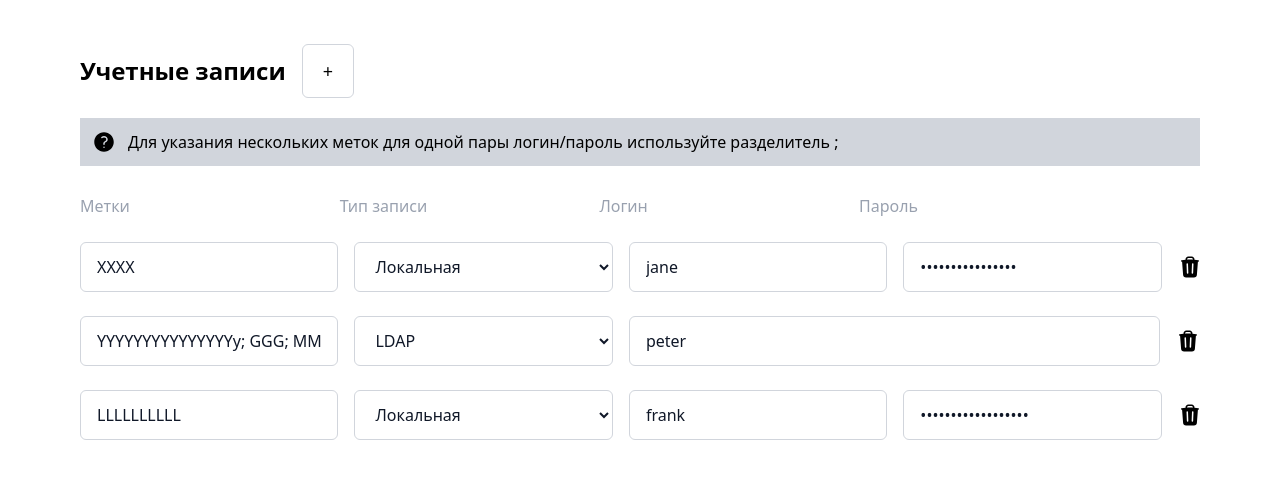
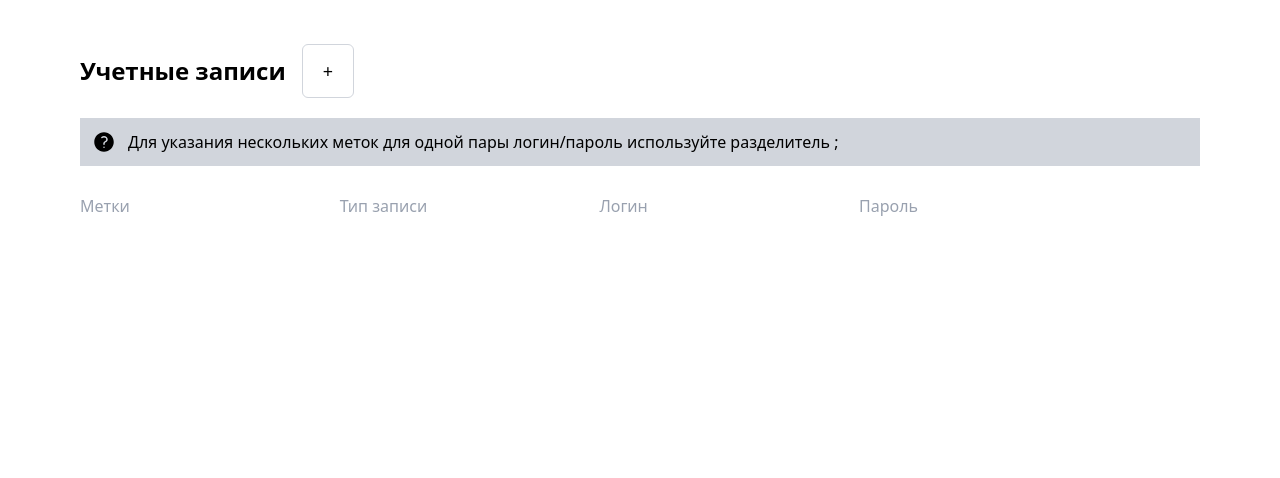
Before and after one commit to eclectic-mind/vue-test-app, a Vue app in the folder vue-test-app/: page / in a window 1280 px wide. Shown: the top 478 px of the page. Built offline with nearby package versions, Linux system fonts and the light colour scheme.

Commit message:
notask: доделываает отправку формы по blur и ресет

```diff
--- a/vue-test-app/package.json
+++ b/vue-test-app/package.json
@@ -10,11 +10,11 @@
   },
   "dependencies": {
     "@heroicons/vue": "^2.2.0",
+    "@preline/toggle-password": "^3.2.3",
     "@tailwindcss/postcss": "^4.1.15",
     "@tailwindcss/vite": "^4.1.15",
     "pinia": "^3.0.3",
     "pinia-plugin-persistedstate": "^4.5.0",
-    "vee-validate": "^4.15.1",
     "vue": "^3.5.22"
   },
   "devDependencies": {
--- a/vue-test-app/src/components/Entry.vue
+++ b/vue-test-app/src/components/Entry.vue
@@ -1,10 +1,12 @@
 <script setup lang="ts">
 import { TrashIcon } from '@heroicons/vue/24/solid';
-// import { EyeIcon } from '@heroicons/vue/24/solid';
-// import { EyeSlashIcon } from '@heroicons/vue/24/solid';
-
-import type {IEntryItem} from "../stores/types";
+import { EyeIcon } from '@heroicons/vue/24/solid';
+import { EyeSlashIcon } from '@heroicons/vue/24/solid';
+import type {IEntryItem, Preline} from "../stores/types";
 import {useAccountStore} from "../stores";
+import('@preline/toggle-password').then(() => {
+  (window as unknown as { HSStaticMethods: Preline['HSStaticMethods'] }).HSStaticMethods.autoInit();
+});
 
 const myStore = useAccountStore();
 const props = defineProps<IEntryItem>();
@@ -60,21 +62,22 @@ const stringifyMark = (array: { text: string }[]): string => {
         />
       </div>
 
-      <div v-if="props.entry.password" class="w-3/13 min-w-3/13">
+      <div v-if="props.entry.password" class="relative w-3/13 min-w-3/13">
         <input type="password"
                name="password"
+               id="hs-toggle-password"
                :placeholder="props.entry.password"
                :value="props.entry.password"
                readonly
                class="border border-gray-300 bg-white text-gray-900 appearance-none block rounded-md py-3 px-4 focus:border-blue-500 focus:outline-none w-full"
         />
-        <!-- <button type="button"
-                entry-toggle-password='{ "target": "#toggle-password" }'
-                class="cursor-pointer"
+        <button type="button"
+                data-hs-toggle-password='{"target": "#hs-toggle-password"}'
+                class="absolute inset-y-0 end-0 flex items-center z-20 px-3 cursor-pointer"
                 aria-label="password toggle" >
-          <EyeSlashIcon class="size-4 password-active:hidden block"/>
-          <EyeIcon class="size-4 password-active:block hidden" />
-        </button> -->
+          <EyeSlashIcon class="size-4 hs-password-active:hidden"/>
+          <EyeIcon class="size-4 hidden hs-password-active:block" />
+        </button>
       </div>
 
       <div class="text-right">
--- a/vue-test-app/src/components/Form.vue
+++ b/vue-test-app/src/components/Form.vue
@@ -1,5 +1,4 @@
 <script setup lang="ts">
-import {TrashIcon} from "@heroicons/vue/24/solid";
 import {useAccountStore} from '../stores/';
 import {reactive} from 'vue';
 import type {IAccountItem} from "../stores/types.ts";
@@ -10,21 +9,17 @@ const state = reactive({
   isLocal: true
 });
 
-const form = reactive({
+const initialValues = {
   mark: '',
   login: '',
   password: '',
   localType: ''
-});
+};
 
-const onChange = (event: Event): void => {
-  const target = event.target as HTMLInputElement;
+const form = reactive({ ...initialValues });
 
-  if (target?.value === 'ldap') {
-    state.isLocal = false;
-  } else {
-    state.isLocal = true;
-  }
+const reset = (): void => {
+  Object.assign(form, initialValues);
 }
 
 const formatMark = (marks: string): { text: string }[] => {
@@ -45,6 +40,10 @@ const addEntry = (entry: IAccountItem): void => {
 };
 
 const submit = (): void => {
+  if (!form.login || !form.localType) {
+    return;
+  }
+
   const markData = formatMark(form.mark);
 
   const data: IAccountItem = {
@@ -55,6 +54,15 @@ const submit = (): void => {
   }
 
   addEntry(data);
+  reset();
+};
+
+const onChange = (event: Event): void => {
+  const target = event.target as HTMLInputElement;
+
+  state.isLocal = target?.value !== 'ldap';
+
+  submit();
 };
 </script>
 
@@ -63,11 +71,13 @@ const submit = (): void => {
     <div class="form__row flex flex-row justify-between gap-x-4 py-3 items-center">
       <div class="w-3/13 min-w-3/13">
         <input v-model="form.mark"
+               @blur="submit()"
+               :maxlength="50"
                type="text"
                name="mark"
-               :maxlength="50"
                placeholder="Введите метки"
-               class="invalid:border-red-500 border border-gray-300 bg-white text-gray-900 appearance-none block rounded-md py-3 px-4 focus:border-blue-500 focus:outline-none w-full"
+               class="invalid:border-red-500 border border-gray-300 bg-white text-gray-900 appearance-none block
+               rounded-md py-3 px-4 focus:border-blue-500 focus:outline-none w-full"
         />
       </div>
 
@@ -75,7 +85,9 @@ const submit = (): void => {
         <select v-model="form.localType"
                 @change="onChange($event)"
                 name="localType"
-                class="invalid:border-red-500 border border-gray-300 bg-white text-gray-900 block rounded-md py-3 px-4 focus:border-blue-500 focus:outline-none w-full">
+                class="invalid:border-red-500 border border-gray-300 bg-white text-gray-900 block rounded-md py-3
+                px-4 focus:border-blue-500 focus:outline-none w-full"
+        >
           <option value="" selected class="invisible"></option>
           <option value="ldap">
             LDAP
@@ -88,28 +100,32 @@ const submit = (): void => {
 
       <div class="w-full min-w-3/13">
         <input v-model="form.login"
+               @blur="submit()"
+               :maxlength="100"
                type="text"
                name="login"
-               :maxlength="100"
                placeholder="Введите логин"
                required
-               class="invalid:border-red-500 border border-gray-300 bg-white text-gray-900 appearance-none block rounded-md py-3 px-4 focus:border-blue-500 focus:outline-none w-full"
+               class="invalid:border-red-500 border border-gray-300 bg-white text-gray-900 appearance-none block
+               rounded-md py-3 px-4 focus:border-blue-500 focus:outline-none w-full"
         />
       </div>
 
       <div v-if="state.isLocal" class="w-3/13 min-w-3/13">
         <input v-model="form.password"
+               @blur="submit()"
+               :maxlength="100"
+               :required="state.isLocal"
                type="text"
                name="password"
-               :maxlength="100"
                placeholder="Введите пароль"
-               class="invalid:border-red-500 border border-gray-300 bg-white text-gray-900 appearance-none block rounded-md py-3 px-4 focus:border-blue-500 focus:outline-none w-full"
+               class="invalid:border-red-500 border border-gray-300 bg-white text-gray-900 appearance-none block
+               rounded-md py-3 px-4 focus:border-blue-500 focus:outline-none w-full"
         />
       </div>
 
       <div class="text-right">
-        <TrashIcon class="size-6 invisible cursor-not-allowed pointer-events-none" />
-        <button type="submit">Submit</button>
+        <div class="size-6 invisible"></div>
       </div>
     </div>
   </form>
--- a/vue-test-app/src/main.ts
+++ b/vue-test-app/src/main.ts
@@ -5,9 +5,8 @@ import './style.css';
 import App from './App.vue';
 
 const app = createApp(App);
-const pinia = createPinia()
-
-app.use(createPinia());
+const pinia = createPinia();
 pinia.use(piniaPluginPersistedstate)
 
+app.use(pinia);
 app.mount('#app');
--- a/vue-test-app/src/stores/index.ts
+++ b/vue-test-app/src/stores/index.ts
@@ -3,47 +3,12 @@ import type {IAccountItem} from "./types.ts";
 
 export const useAccountStore = defineStore('Account', {
     state: () => ({
-        entries: [
-            {
-                mark: [
-                    {
-                        text: 'XXXX'
-                    }
-                ],
-                localType: 'local',
-                login: 'jane',
-                password: '86kjfjgkdfgkjfkh'
-            },
-            {
-                mark: [
-                    {
-                        text: 'YYYYYYYYYYYYYYYy'
-                    },
-                    {
-                        text: 'GGG'
-                    },
-                    {
-                        text: 'MMMMMMMMM'
-                    },
-                ],
-                localType: 'ldap',
-                login: 'peter',
-                password: null
-            },
-            {
-                mark: [
-                    {
-                        text: 'LLLLLLLLLL'
-                    }
-                ],
-                localType: 'local',
-                login: 'frank',
-                password: '946785486046748646'
-            }
-        ]
+        entries: [] as IAccountItem[]
     }),
 
-    persist: true,
+    persist: {
+        storage: localStorage
+    },
 
     actions: {
         addItem(item: IAccountItem): void {
--- a/vue-test-app/src/stores/types.ts
+++ b/vue-test-app/src/stores/types.ts
@@ -8,3 +8,9 @@ export interface IAccountItem {
 export interface IEntryItem {
     entry: IAccountItem
 }
+
+export interface Preline {
+    HSStaticMethods: {
+        autoInit: () => void;
+    };
+}
--- a/vue-test-app/tailwind.config.js
+++ b/vue-test-app/tailwind.config.js
@@ -27,6 +27,7 @@ module.exports = {
             center: false,
             padding: '2rem',
         },
+
     },
     variants: {
         extend: {
```
Also changed, not shown: 2 other files (tests, documents, lock files or other folders).
